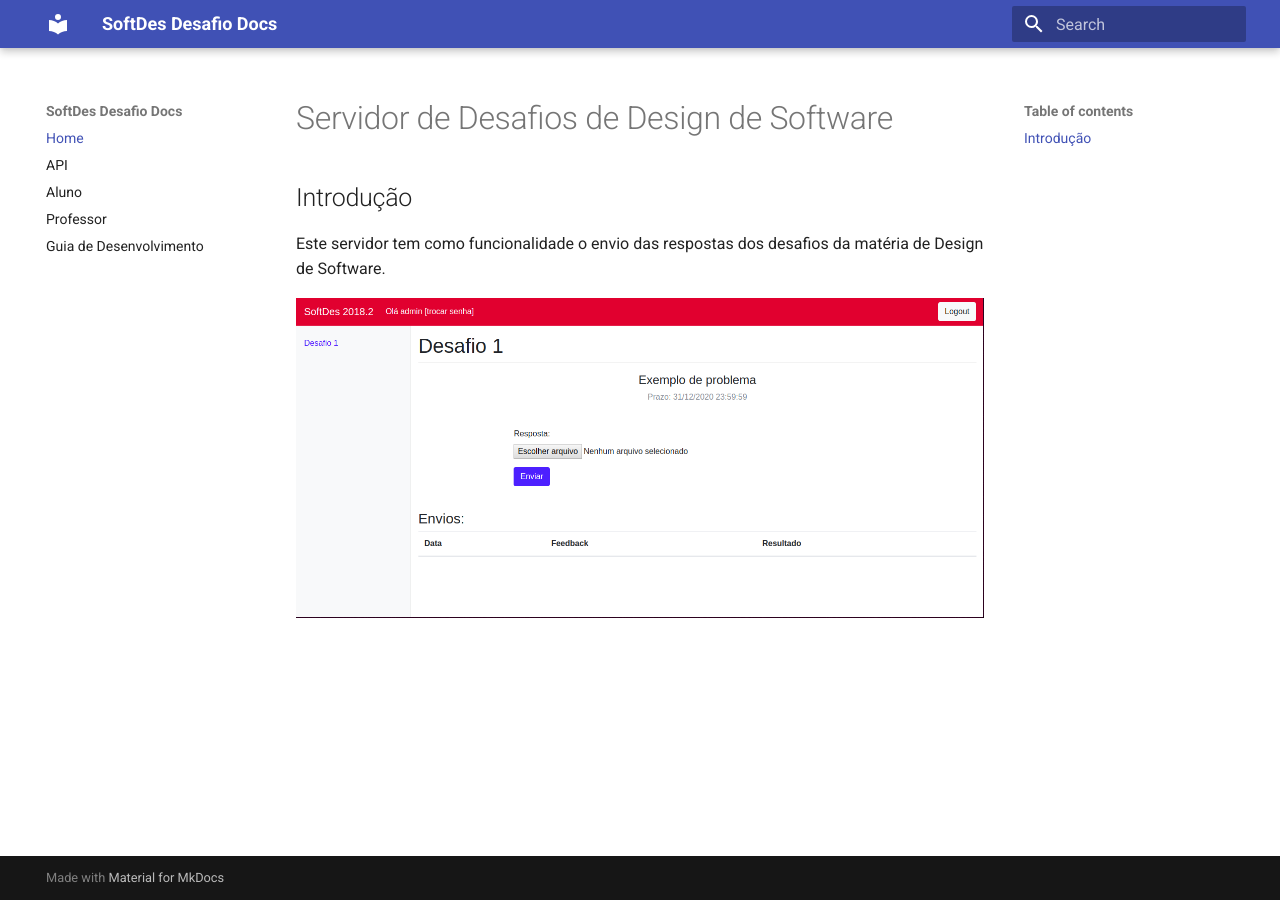
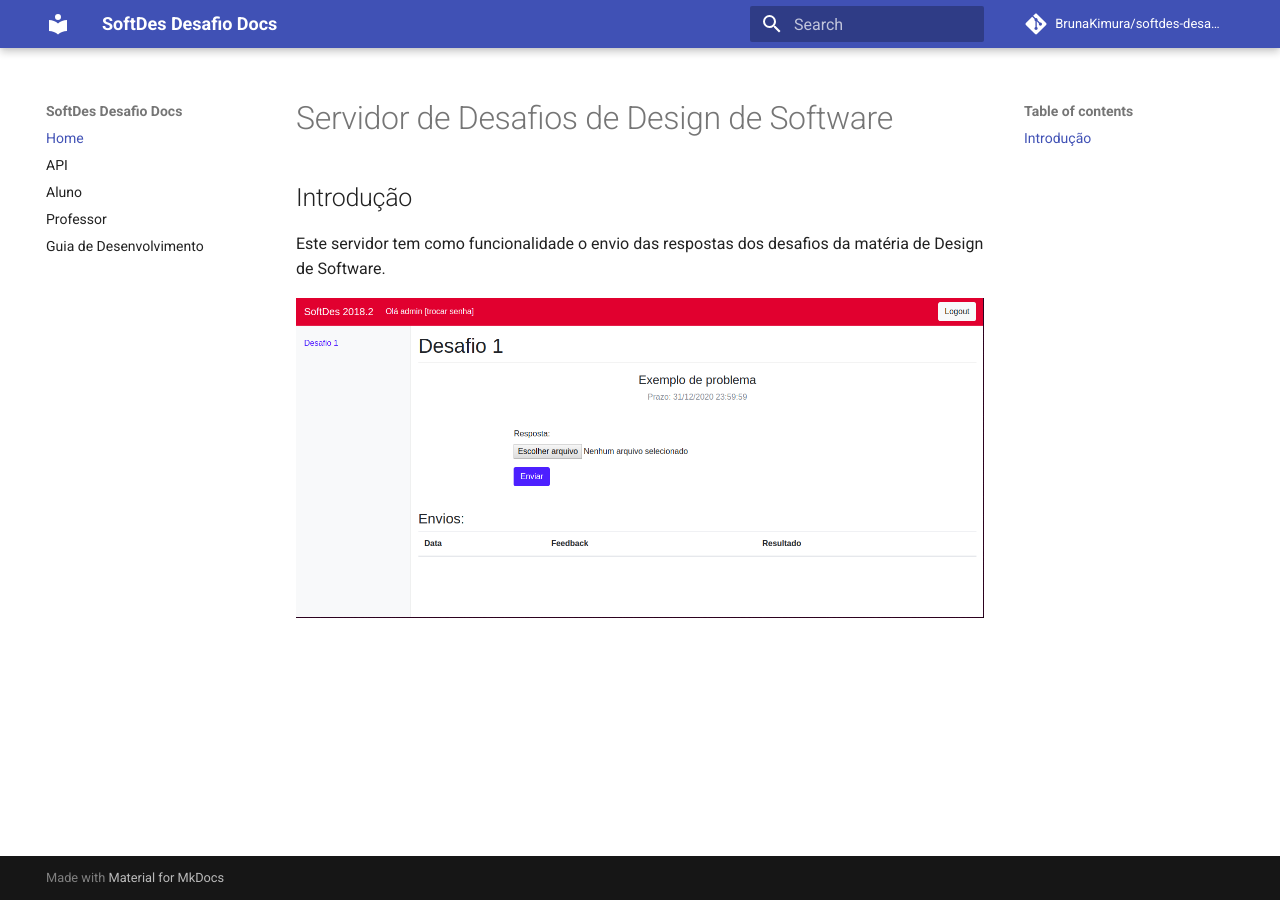
Before and after one commit to BrunaKimura/softdes-desafios, an MkDocs documentation site: the page built from docs/index.md, in a window 1280 px wide. Built offline with MkDocs 1.6.1 and Material for MkDocs 9.7.7, drawn with Linux system fonts in a browser that asks for light colours; comment, search, counter and statistics services are not loaded.

```diff
--- a/mkdocs.yml
+++ b/mkdocs.yml
@@ -1,4 +1,7 @@
 site_name: SoftDes Desafio Docs
+site_url: https://brunakimura.github.io/softdes-desafios/
+repo_url: https://github.com/BrunaKimura/softdes-desafios
+repo_name: BrunaKimura/softdes-desafios
 
 nav:
     - Home: index.md
```
Also changed, not shown: requirements.txt (added, +22 -0 lines), 1 other file.
